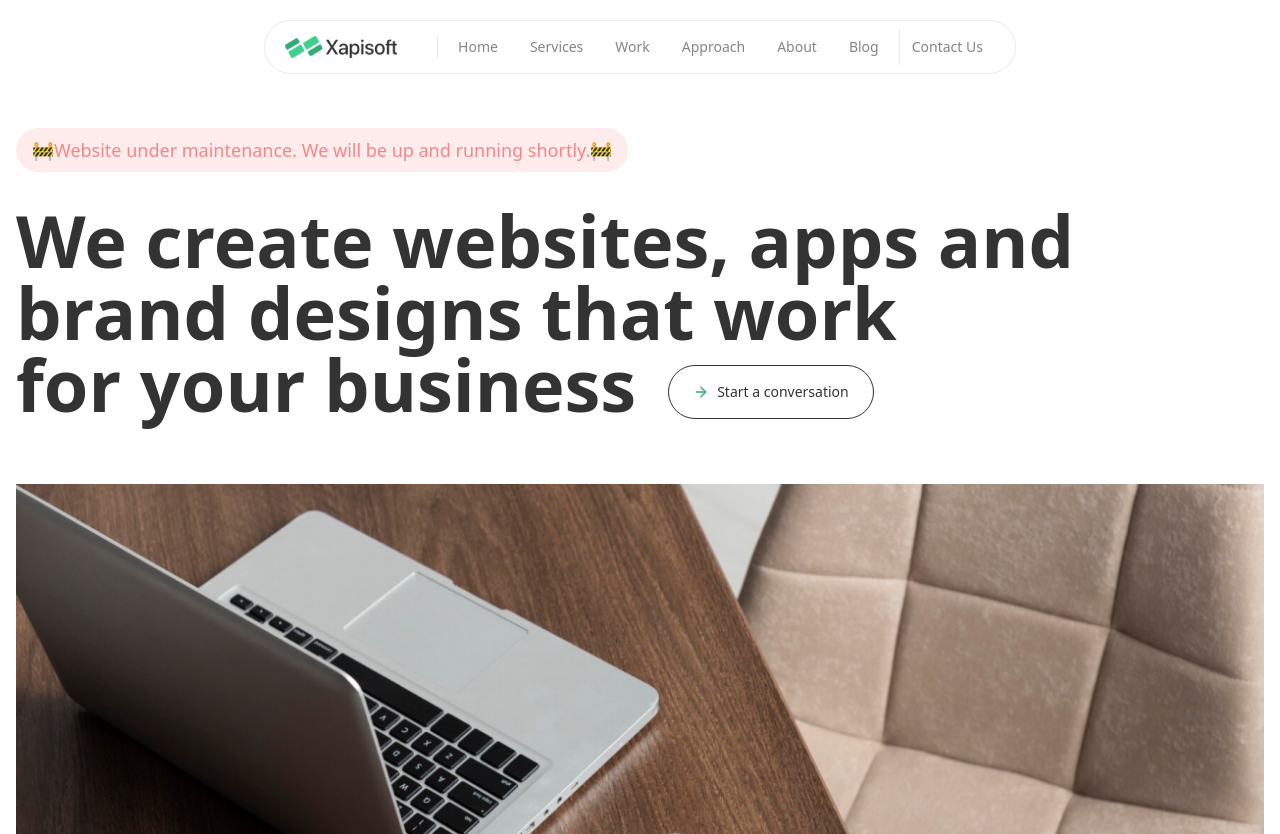
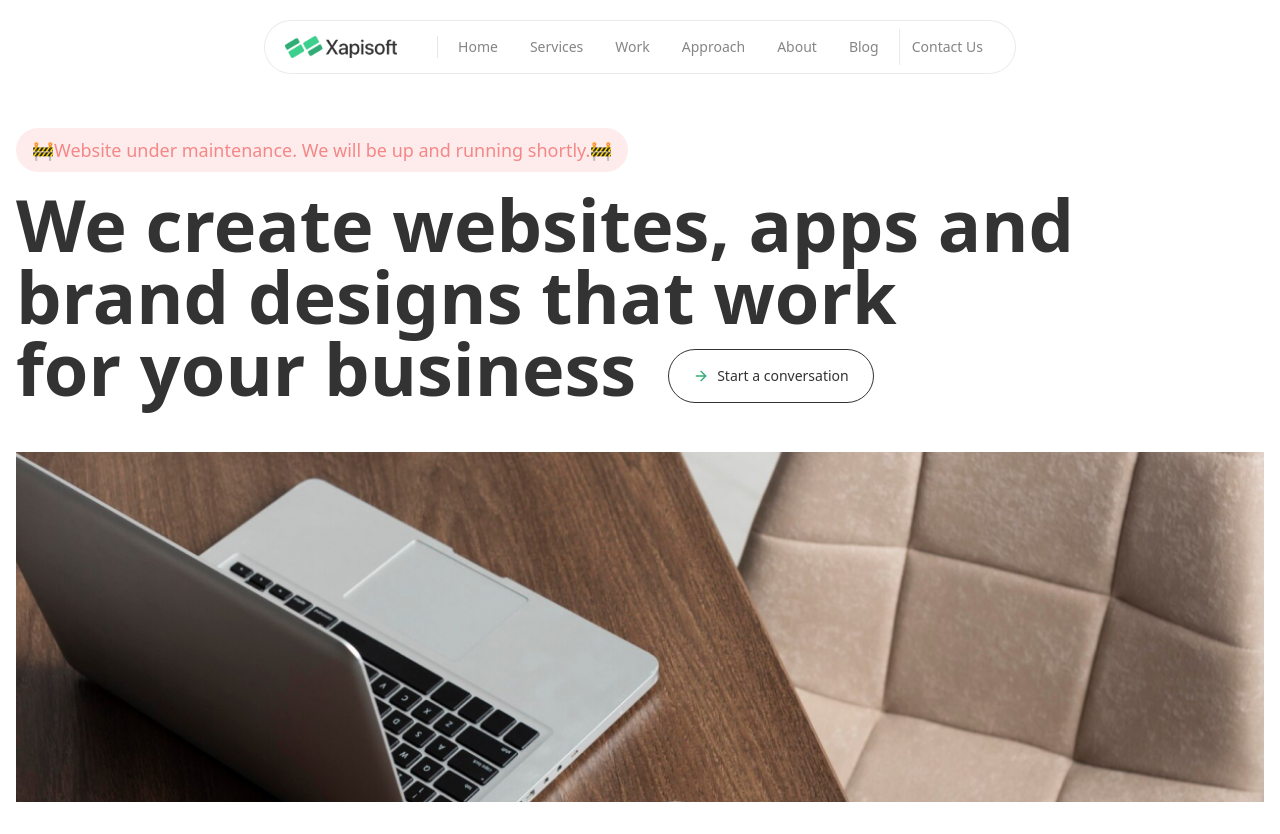
Before and after one commit to GRACENOBLE/xapisoft-comming-soon, a Next.js app: page / in a window 1280 px wide. After the commit the page ends 802 px from the top, so only its background shows below. Built offline with nearby package versions, Linux system fonts and the light colour scheme.

Commit message:
feat(space): spaced better

```diff
--- a/src/components/home/hero.tsx
+++ b/src/components/home/hero.tsx
@@ -8,7 +8,7 @@ const Hero = () => {
   return (
     <section className="bg-white text-dark pt-16 md:pt-32">
       <Container>
-        <div className="flex flex-col items-start justify-center gap-8 ">
+        <div className="flex flex-col items-start justify-center gap-4 ">
           <div className="flex items-center justify-center 2xl:justify-start gap-6 text-lg">
             <p className="hidden md:flex rounded-full px-4 py-2 bg-red-500/10 w-fit ">
               🚧{" "}
@@ -18,7 +18,7 @@ const Hero = () => {
               </span>
               🚧
             </p>
-            <p className="rounded-full px-4 py-2 mt-16 mb-4 bg-red-500/10 w-fit md:hidden ">
+            <p className="rounded-full px-4 py-2 mt-16 bg-red-500/10 w-fit md:hidden ">
               🚧{" "}
               <span className="text-red-500/60">
                 {" "}
```
